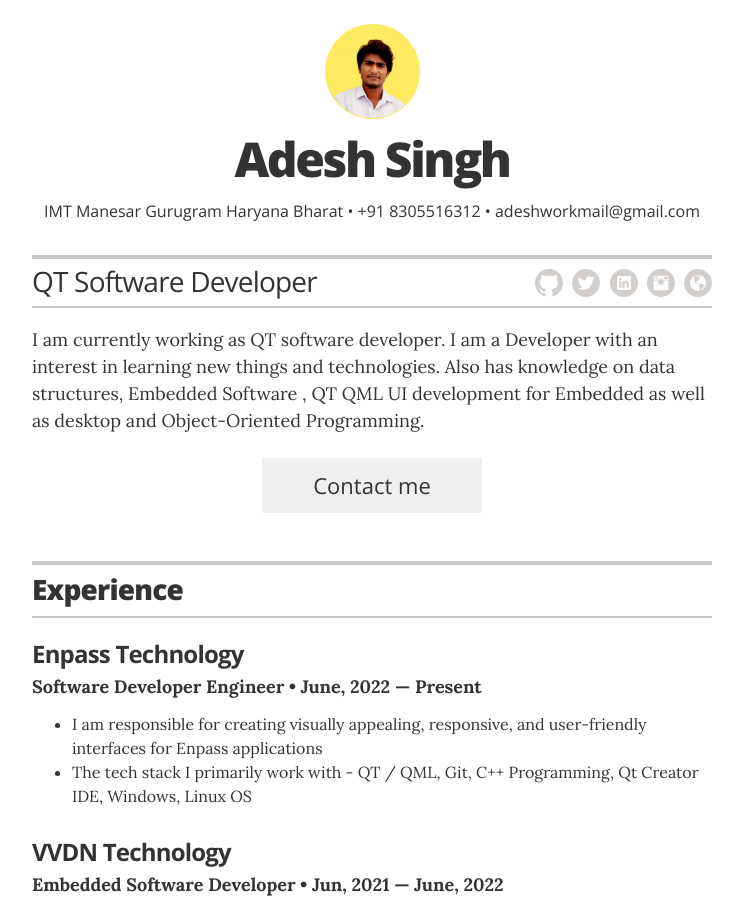
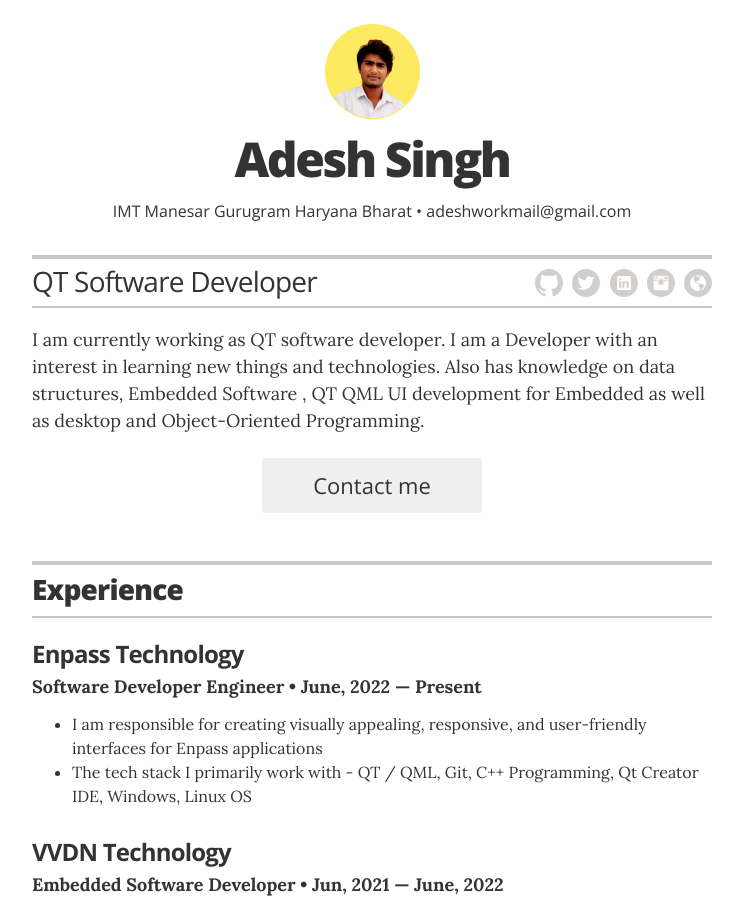
Before and after one commit to divyadesh/divyadesh.github.io, a Jekyll site: the page built from index.html, in a window 1280 px wide and 900 px high. Shown: the whole window, without its empty margins (268-1011 px from the left). Built offline with Jekyll 4.4.1, drawn with Linux system fonts in a browser that asks for light colours.

Commit message:
minor Changes

```diff
--- a/_config.yml
+++ b/_config.yml
@@ -20,7 +20,7 @@ resume_contact_email:           "adeshworkmail@gmail.com"
 # resume_contact_telephone:       "+91 8305516312"
 resume_contact_address:         "IMT Manesar Gurugram Haryana Bharat"
 
-resume_header_contact_info:     "IMT Manesar Gurugram Haryana Bharat • +91 8305516312 • adeshworkmail@gmail.com"
+resume_header_contact_info:     "IMT Manesar Gurugram Haryana Bharat • adeshworkmail@gmail.com"
 display_header_contact_info:    "true"
 
 resume_header_intro: "<p>I am currently working as QT software developer. I am a Developer with an interest in learning new things and technologies. Also has knowledge on data structures, Embedded Software , QT QML UI development for Embedded as well as desktop and Object-Oriented Programming.</p>"
```
